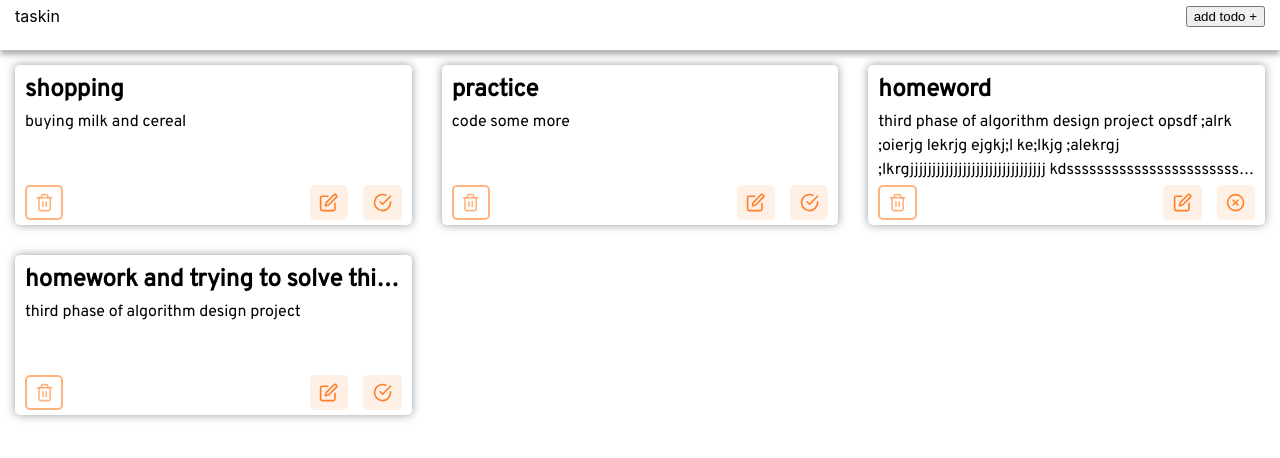
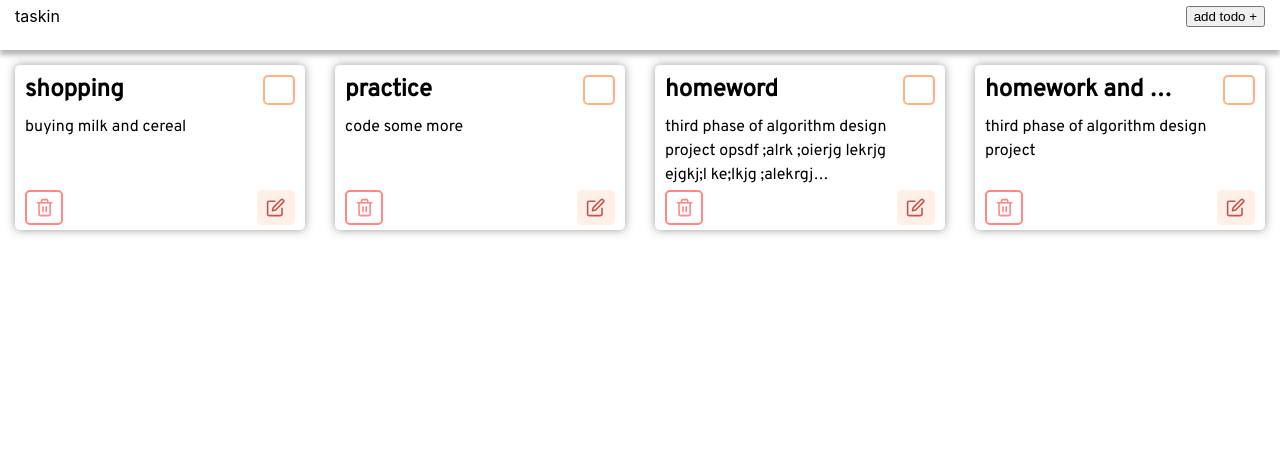
Before and after one commit to Negarnbkhti42/todo-application, a React (Create React App) app: page / in a window 1280 px wide. Shown: the top 458 px of the page. Built offline with nearby package versions, Linux system fonts and the light colour scheme.

Commit message:
chekcbox styling

```diff
--- a/src/components/Card/Card.scss
+++ b/src/components/Card/Card.scss
@@ -6,10 +6,11 @@
         border-radius: 5px;
         box-shadow: 0 0 10px rgba(73, 73, 73, 0.555);
         padding: 5px 10px;
-        height: 150px;
+        height: 155px;
 
         display: flex;
         flex-direction: column;
+        gap: 5px;
     }
 
     &_header {
@@ -17,6 +18,11 @@
 
         padding: 5px 0;
         text-align: left;
+
+        display: flex;
+        flex-direction: row;
+        justify-content: space-between;
+        align-items: center;
         & h3 {
             margin: 0;
             font-family: "Overpass", sans-serif;
@@ -24,6 +30,17 @@
             white-space: nowrap;
             overflow: hidden;
             text-overflow: ellipsis;
+        }
+
+        & span {
+            display: inline-block;
+            box-sizing: border-box;
+            height: 100%;
+            width: 2em;
+            min-width: 2em;
+            border: 2px solid rgba(255, 138, 60, 0.651);
+            border-radius: 5px;
+            margin-left: 50px;
         }
     }
 
@@ -39,6 +56,7 @@
     &_description {
         flex: 2;
         min-height: 0;
+        padding-right: 2.3em;
         font-family: "Overpass", sans-serif;
         font-size: 1rem;
         line-height: 1.5rem;
@@ -66,8 +84,8 @@
         width: 2em;
         border: none;
         border-radius: 5px;
-        background: rgba(255, 199, 162, 0.267);
-        color: rgb(255, 126, 41);
+        background: #ffc7a244;
+        color: #c35257;
         font-size: 1.2rem;
         display: flex;
         align-items: center;
@@ -80,8 +98,8 @@
 
         &-delete {
             background: none;
-            border: 2px solid rgba(255, 138, 60, 0.651);
-            color: rgba(255, 138, 60, 0.651);
+            border: 2px solid #ff8789;
+            color: #ff8789;
         }
     }
 }
--- a/src/components/Card/index.jsx
+++ b/src/components/Card/index.jsx
@@ -17,6 +17,7 @@ function Card({
     <div className={`card_container ${className}`}>
       <header className="card_header">
         <h3>{title}</h3>
+        <span></span>
       </header>
       <div className="card_main">
         <div className="card_description">{description}</div>
@@ -33,12 +34,12 @@ function Card({
             <button className="card_button card_button-edit" onClick={onEdit}>
               <FiEdit />
             </button>
-            <button
+            {/* <button
               className="card_button card_button-complete"
               onClick={onComplete}
             >
               {completed ? <FiXCircle /> : <FiCheckCircle />}
-            </button>
+            </button> */}
           </div>
         </div>
       </div>
--- a/src/components/CardList/CardList.scss
+++ b/src/components/CardList/CardList.scss
@@ -5,21 +5,22 @@
         display: grid;
         grid-template-columns: 100%;
         gap: 30px;
+        grid-template-columns: repeat(auto-fit, minmax(270px, 1fr));
     }
 }
 
-@media screen and (min-width: $mobile-breakpoint) {
-    .list {
-        &-container {
-            grid-template-columns: repeat(2, minmax(0, 1fr));
-        }
-    }
-}
+// @media screen and (min-width: $mobile-breakpoint) {
+//     .list {
+//         &-container {
+//             grid-template-columns: repeat(2, minmax(270px, 1fr));
+//         }
+//     }
+// }
 
-@media screen and (min-width: $tablet-breakpoint) {
-    .list {
-        &-container {
-            grid-template-columns: repeat(3, minmax(0, 1fr));
-        }
-    }
-}
+// @media screen and (min-width: $tablet-breakpoint) {
+//     .list {
+//         &-container {
+//             grid-template-columns: repeat(3, minmax(0, 1fr));
+//         }
+//     }
+// }
```
